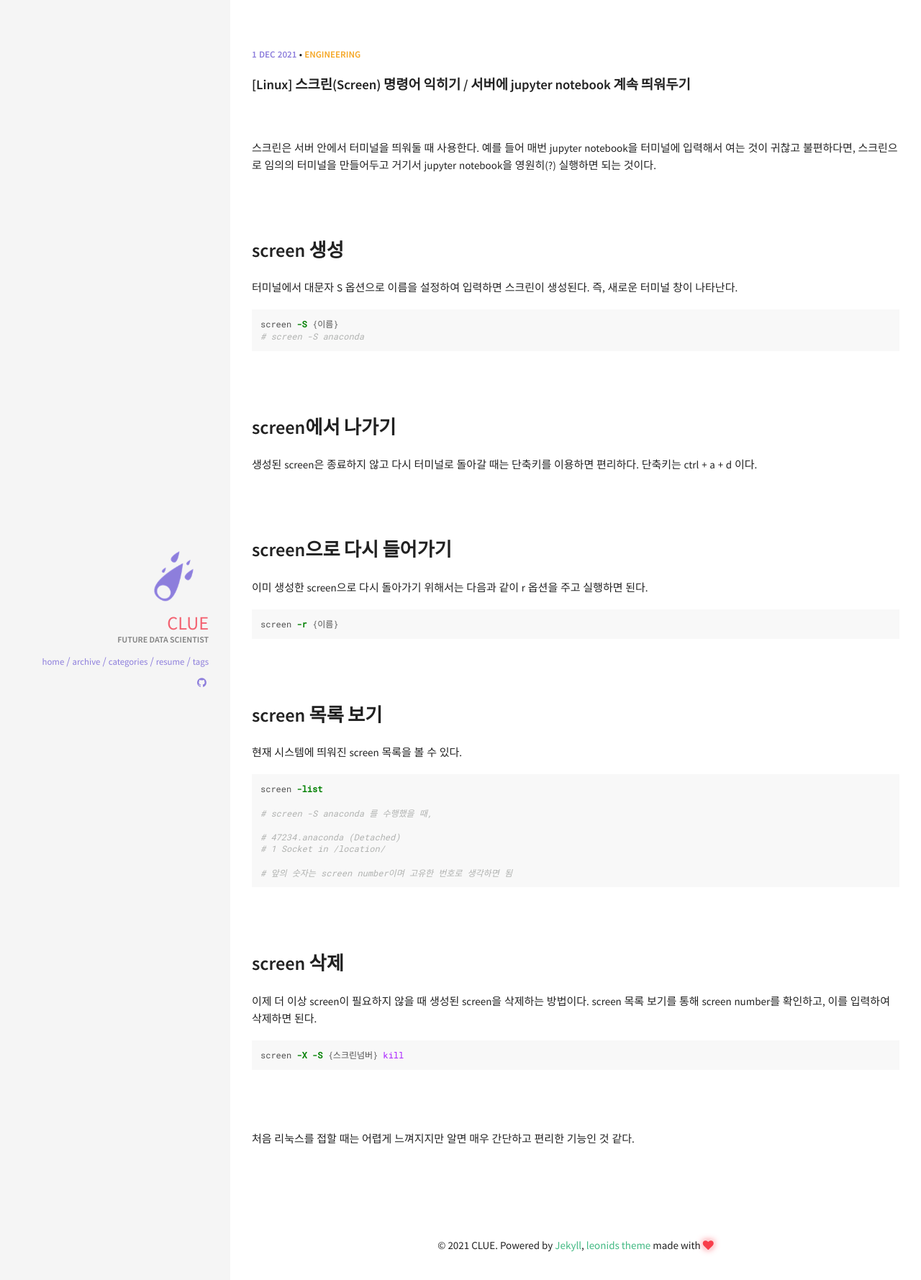
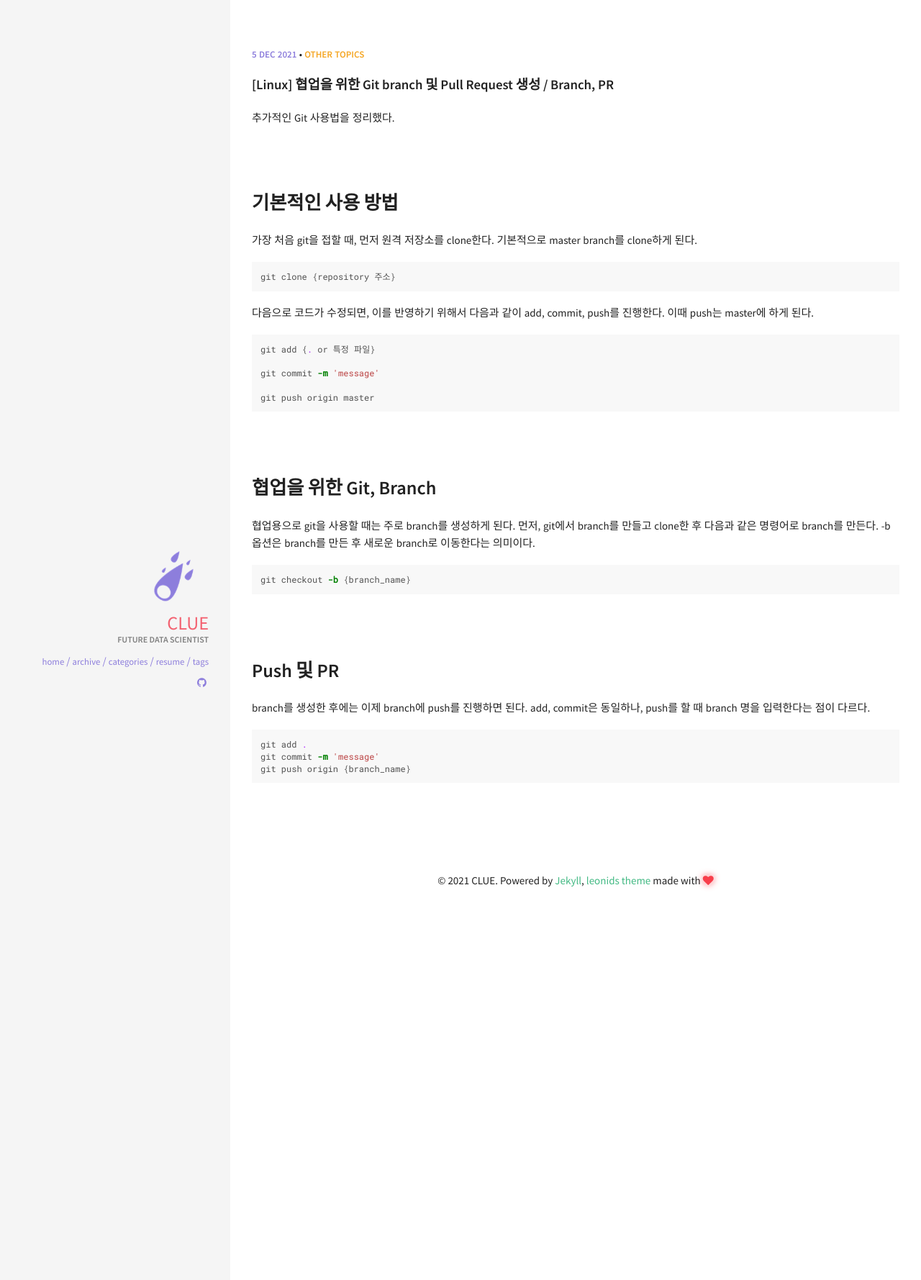
Before and after one commit to givitallugot/givitallugot.github.io, a Jekyll site: the page built from index.html, in a window 1280 px wide. Shown: the top 1779 px of the page at 72% size. Built offline with Jekyll 4.4.1, drawn with Linux system fonts in a browser that asks for light colours.

Commit message:
2021-12-05

````diff
--- /dev/null
+++ b/_posts/2021-12-05-Git-branch-pr.md
@@ -0,0 +1,51 @@
+---
+layout: post
+title:  "[Linux] 협업을 위한 Git branch 및 Pull Request 생성 / Branch, PR"
+date:   2021-12-05 10:26:02
+categories: [Other topics]
+comments: true
+---
+
+추가적인 Git 사용법을 정리했다.
+
+<br><br>
+
+## 기본적인 사용 방법
+
+가장 처음 git을 접할 때, 먼저 원격 저장소를 clone한다. 기본적으로 master branch를 clone하게 된다.
+
+```bash
+git clone {repository 주소}
+```
+
+다음으로 코드가 수정되면, 이를 반영하기 위해서 다음과 같이 add, commit, push를 진행한다. 이때 push는 master에 하게 된다.
+
+```bash
+git add {. or 특정 파일}
+
+git commit -m 'message'
+
+git push origin master
+```
+
+<br><br>
+
+## 협업을 위한 Git, Branch
+
+협업용으로 git을 사용할 때는 주로 branch를 생성하게 된다. 먼저, git에서 branch를 만들고 clone한 후 다음과 같은 명령어로 branch를 만든다. -b 옵션은 branch를 만든 후 새로운 branch로 이동한다는 의미이다.
+
+```bash
+git checkout -b {branch_name}
+```
+
+<br><br>
+
+## Push 및 PR
+
+branch를 생성한 후에는 이제 branch에 push를 진행하면 된다. add, commit은 동일하나, push를 할 때 branch 명을 입력한다는 점이 다르다.
+
+```bash
+git add .
+git commit -m 'message'
+git push origin {branch_name}
+```
````
Also changed, not shown: _posts/2021-11-29-Linux-shellscript-3.md (+9 -1 lines).
